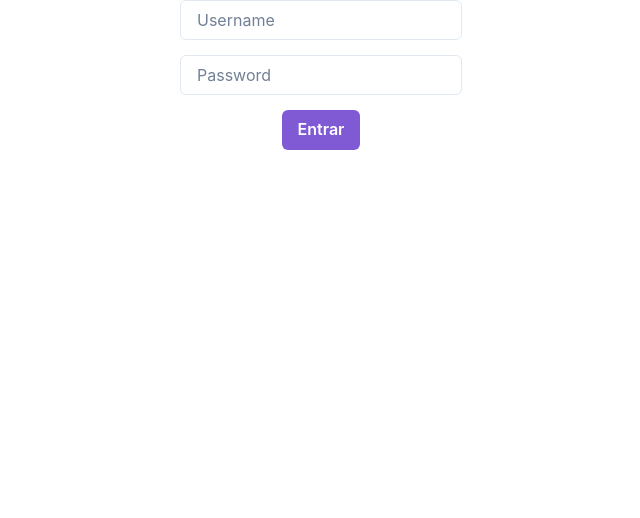
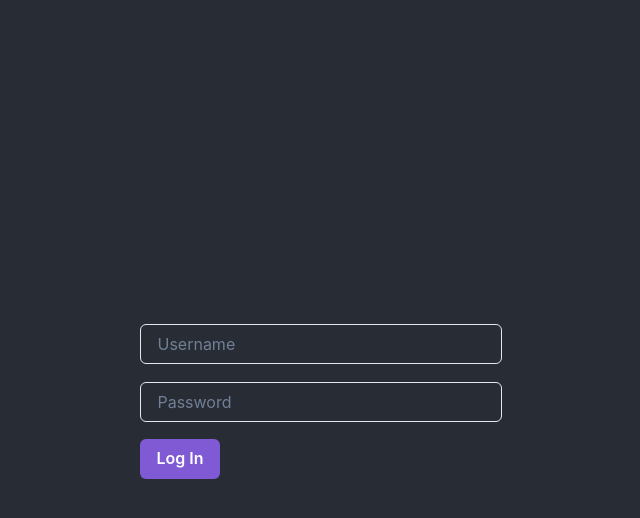
Before and after one commit to mig-elgt/memof, a React (Create React App) app: page / in a window 1280 px wide. Shown: the top 518 px of the page, without its empty margins (319-959 px from the left). Built offline with nearby package versions, Linux system fonts and the light colour scheme.

Commit message:
refactor login interface

```diff
--- a/src/App.js
+++ b/src/App.js
@@ -8,7 +8,7 @@ import './App.css';
 
 function App() {
   return (
-    <div className="App">
+    <div className="App-header">
      <Routes>
       <Route
 	  path="/"
--- a/src/components/MemoryList/index.js
+++ b/src/components/MemoryList/index.js
@@ -2,7 +2,7 @@ import MemoryListItem from "../MemoryListItem";
 import ValidateKeyAndSendEmail from "../ValidateKeyAndSendEmail";
 import { useEffect, useState, useRef } from "react";
 import { getMemories } from "../../services/service.js";
-import { Button, Stack } from '@chakra-ui/react'
+import { Button, Stack, VStack, Wrap } from '@chakra-ui/react'
 
 const MemoryList = (props) => {
   const [memories, setMemoryList] = useState([]);
@@ -57,6 +57,8 @@ const MemoryList = (props) => {
   return (
     <div>
       <ValidateKeyAndSendEmail isModalOpen={isModalOpen} handleOnClose={handleOnClose} handlePublicKey={handlePublicKey}/>
+      <Wrap justify='center'>
+      <VStack >
       {memories.map((memory, i) => {
         return (
           <div key={memory.id}>
@@ -64,17 +66,17 @@ const MemoryList = (props) => {
           </div>
         );
       })}
-	<Stack direction='row' spacing={4}>
 	  <Button
 	    isLoading={isLoading}
 	    loadingText='Loading'
-	    colorScheme='teal'
+	    colorScheme='purple'
 	    variant='outline'
 	    onClick={onLoadMoreMemories}
 	  >
-	  Cargar mas
+	  Load more
 	  </Button>
-	</Stack>
+      </VStack>
+      </Wrap>
     </div>
   );
 };
--- a/src/components/MemoryListItem/index.js
+++ b/src/components/MemoryListItem/index.js
@@ -6,7 +6,7 @@ const MemoryListItem = (props) => {
 	  <span>{props.memory.date}</span>
 	  <br/>
 	  <span>{props.memory.title}</span>
-	  <Box boxSize='sm'>
+	  <Box boxSize='100%'>
    		<Image src={props.memory.image_url} boxSize='100%' />
           </Box>
      </div>
--- a/src/pages/Login.jsx
+++ b/src/pages/Login.jsx
@@ -1,7 +1,7 @@
 import React, { useState } from "react";
 import { login } from "../services/service";
 import { useNavigate } from "react-router-dom";
-import {FormControl, Input, Button, Container} from '@chakra-ui/react'
+import {FormControl, Input, Button, Container, Wrap, VStack} from '@chakra-ui/react'
 import {ArrowForwardIcon} from '@chakra-ui/icons'
 
 export default function Login(props) {
@@ -11,6 +11,7 @@ export default function Login(props) {
   });
   const { username, password } = form;
   const [error, setError] = useState(null);
+  const [isLogIn, setIsLogIn] = useState(false);
   const navigate = useNavigate();
 
   function handleInputChange(event) {
@@ -24,19 +25,25 @@ export default function Login(props) {
 	    user: username,
       	    pass: password,
     };
+    setIsLogIn(true)
     login(creds).then((res) => {
+      setIsLogIn(false)
       if (res.status === 403) {
 	return setError({message: "Invalid Credentials"})
       }
-      localStorage.setItem("access_token", res.token)
+      localStorage.setItem("access_token", res.data.token)
       navigate("/memories");
+    }).catch((err) => {
+	console.log(err)
+        setIsLogIn(false)
     });
   }
 
   return (
-<Container maxW='2xl' centerContent>
+	  <Wrap justify='center' px="20px">
+	  <VStack>
 		  <form onSubmit={handleFormSubmission}>
-              <FormControl isRequired pl="30px" pr="30px">
+		      <FormControl isRequired >
 			  <Input id="input-username" type='text' mb="15px"
 			  name="username"
 			  placeholder='Username'
@@ -44,7 +51,7 @@ export default function Login(props) {
 			  onChange={handleInputChange}
 			  required/>
 			</FormControl>
-                <FormControl isRequired pl="30px" pr="30px">
+			<FormControl isRequired>
 			  <Input id="input-password" type='password' mb="15px"
 			  name="password"
 			  placeholder='Password'
@@ -52,16 +59,13 @@ export default function Login(props) {
 			  onChange={handleInputChange}
 			  required
 			  />
+
+		    <Button isLoading={isLogIn} className="button__submit" type="submit" colorScheme='purple'>
+		      Log In
+		    </Button>
 			</FormControl>
-            {error && (
-              <div className="error-block">
-                <p>{error.message}</p>
-              </div>
-            )}
-            <Button className="button__submit" type="submit" colorScheme='purple'>
-              Entrar
-            </Button>
 		  </form>
-</Container>
+	     </VStack>
+	  </Wrap>
   );
 }
```
Lines whose indentation alone changed are shown as unchanged.
